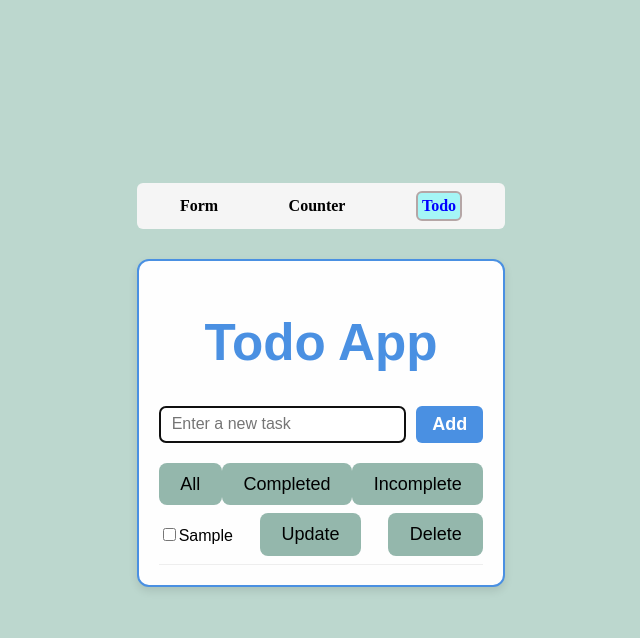
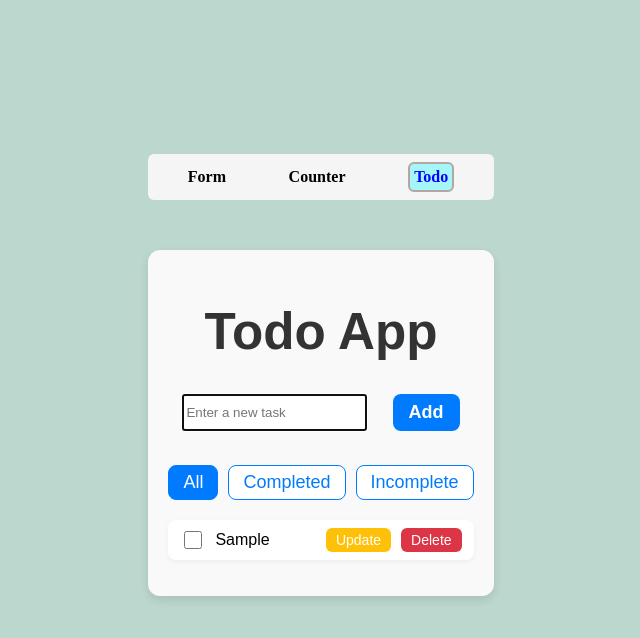
Before and after one commit to Kanchan012/form-react, a React (Vite) app in the folder form/: page /todo in a window 1280 px wide. Both pictures are taken after typing "Sample" into the empty fields and a click on the button "Add". Shown: the top 638 px of the page, without its empty margins (319-959 px from the left). Built offline with nearby package versions, Linux system fonts and the light colour scheme.

Commit message:
todo css updated

```diff
--- a/form/src/pages/FormPage.css
+++ b/form/src/pages/FormPage.css
@@ -16,7 +16,7 @@
 
 .form-card h1 {
   text-align: center;
-  color: #4a90e2;
+  color: black;
 }
 
 .form-card input[type="text"],
--- a/form/src/pages/Todo.css
+++ b/form/src/pages/Todo.css
@@ -1,97 +1,145 @@
 .todo-container {
-  max-width: 450px;
-  margin: 30px auto;
+  max-width: 500px;
+  margin: 50px auto;
   padding: 20px;
-  background-color: #fefefe;
-  border: 2px solid #4a90e2;
+  background: #f9f9f9;
   border-radius: 12px;
-  box-shadow: 0 4px 8px rgba(0,0,0,0.1);
+  box-shadow: 0 4px 10px rgba(0,0,0,0.1);
   font-family: Arial, sans-serif;
 }
 
-h1 {
+.todo-container h1 {
   text-align: center;
-  color: #4a90e2;
+  color: #333;
+  margin-bottom: 20px;
 }
 
 .todo-input {
   display: flex;
+  justify-content: space-between;
+  margin-bottom: 20px;
+  padding: 14px;
+}
+
+
+.btn-add {
+  padding: 8px 16px;
+  background: #007bff;
+  color: #fff;
+  border: none;
+  border-radius: 8px;
+  cursor: pointer;
+  font-weight: bold;
+}
+
+.btn-add:hover {
+  background: #0056b3;
+}
+
+.todo-filter {
+  display: flex;
+  justify-content: center;
   gap: 10px;
   margin-bottom: 20px;
 }
 
-.todo-input input {
-  flex: 1;
-  padding: 8px 12px;
-  border: 1px solid #ccc;
-  border-radius: 6px;
-  font-size: 16px;
-}
-
-.todo-input button {
-  padding: 8px 16px;
-  border: none;
-  background-color: #4a90e2;
-  color: white;
-  font-weight: bold;
-  border-radius: 6px;
+.todo-filter button {
+  padding: 6px 14px;
+  border: 1px solid #007bff;
+  border-radius: 8px;
+  background: white;
+  color: #007bff;
   cursor: pointer;
 }
 
-.todo-input button:hover {
-  background-color: #357abd;
+.todo-filter button.active {
+  background: #007bff;
+  color: white;
+}
+
+.todo-filter button:hover {
+  background: #0056b3;
+  color: white;
 }
 
 .task-list {
   list-style: none;
   padding: 0;
-  margin: 0;
 }
 
 .task-item {
   display: flex;
+  align-items: center;
   justify-content: space-between;
-  align-items: center;
-  padding: 8px 0;
-  border-bottom: 1px solid #eee;
+  gap: 10px;
+  padding: 8px 12px;
+  margin-bottom: 10px;
+  background: white;
+  border-radius: 8px;
+  box-shadow: 0 2px 5px rgba(0,0,0,0.05);
 }
 
-.task-item span {
+.task-item label {
   flex: 1;
+  display: flex;
+  align-items: center;
+  gap: 10px;
 }
 
-.task-buttons {
-  display: flex;
-  gap: 8px;
+.task-item input[type="checkbox"] {
+  width: 18px;
+  height: 18px;
 }
 
-.edit-btn, .delete-btn {
+.task-item button {
   padding: 4px 10px;
   border: none;
-  border-radius: 4px;
+  border-radius: 6px;
   cursor: pointer;
   font-size: 14px;
-  color: white;
 }
 
-.edit-btn {
-  background-color: #f39c12;
+.btn-update {
+  background: #ffc107;
+  color: #fff;
 }
 
-.edit-btn:hover {
-  background-color: #d88c0d;
+.btn-update:hover {
+  background: #e0a800;
 }
 
-.delete-btn {
-  background-color: #e74c3c;
+.btn-save {
+  background: #28a745;
+  color: #fff;
 }
 
-.delete-btn:hover {
-  background-color: #c0392b;
+.btn-save:hover {
+  background: #218838;
+}
+
+.btn-delete {
+  background: #dc3545;
+  color: #fff;
+}
+
+.btn-delete:hover {
+  background: #c82333;
+}
+
+.edit-input {
+  flex: 1;
+  padding: 6px 10px;
+  border: 1px solid #ccc;
+  border-radius: 6px;
+}
+
+.edit-input:focus {
+  outline: none;
+  border-color: #007bff;
 }
 
 .empty-msg {
   text-align: center;
-  color: #999;
-  font-style: italic;
+  color: #777;
+  margin-top: 20px;
 }
```
